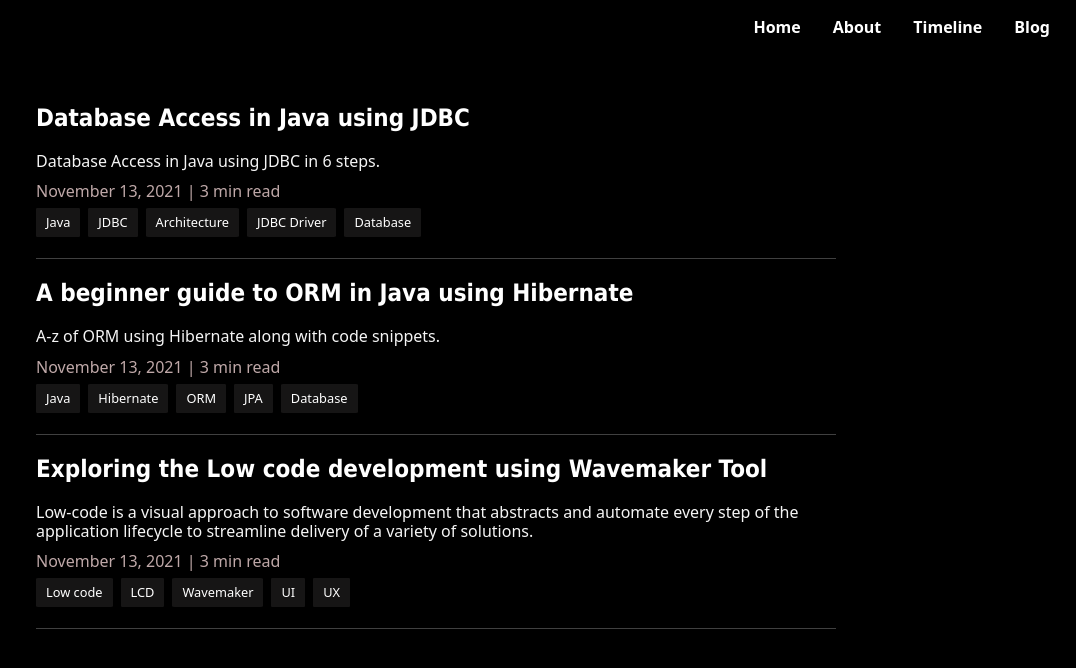
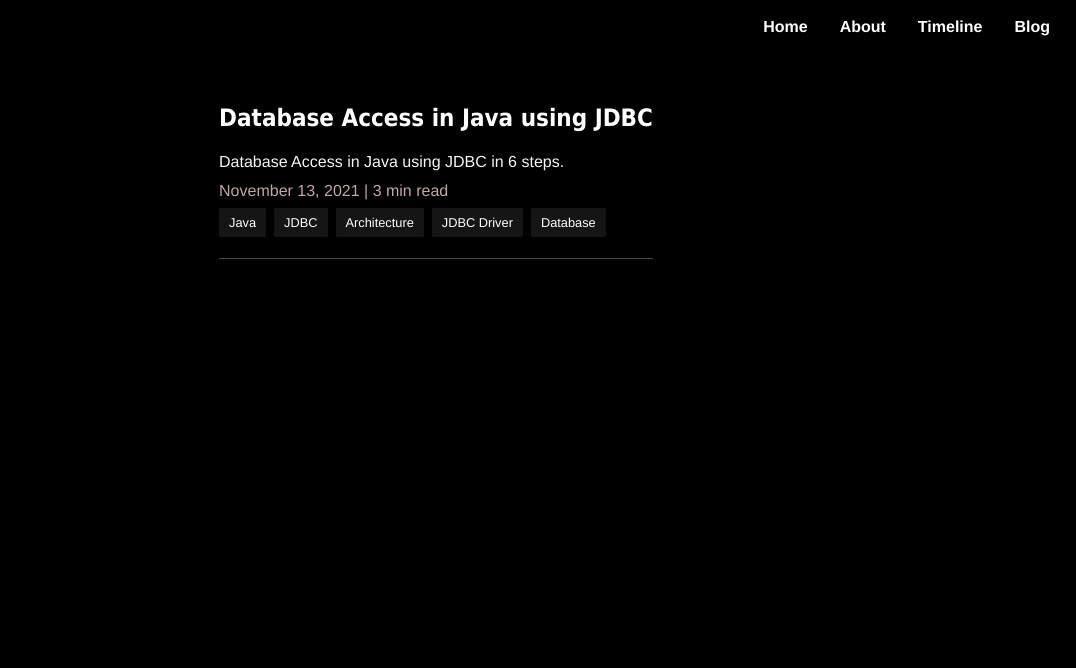
Before and after one commit to poonervikas/vikaspooner, a React (Create React App) app: page /blog in a window 1280 px wide. Shown: the top 668 px of the page, without its empty margins (204-1280 px from the left). Built offline with nearby package versions, Linux system fonts and the light colour scheme.

Commit message:
added analytics, fixed about text and removed extra blogitems

```diff
--- a/public/index.html
+++ b/public/index.html
@@ -1,14 +1,12 @@
 <!DOCTYPE html>
 <html lang="en">
+
 <head>
   <meta charset="utf-8" />
   <link rel="icon" href="%PUBLIC_URL%/favicon.ico" />
   <meta name="viewport" content="width=device-width, initial-scale=1" />
   <meta name="theme-color" content="#000000" />
-    <meta
-      name="description"
-      content="Web site created using create-react-app"
-    />
+  <meta name="description" content="Web site created using create-react-app" />
   <link rel="apple-touch-icon" href="%PUBLIC_URL%/logo192.png" />
   <!--
       manifest.json provides metadata used when your web app is installed on a
@@ -24,9 +22,19 @@
       work correctly both with client-side routing and a non-root public URL.
       Learn how to configure a non-root public URL by running `npm run build`.
     -->
+  <!-- Global site tag (gtag.js) - Google Analytics -->
+  <script async src="https://www.googletagmanager.com/gtag/js?id=G-9BX02XN25V"></script>
+  <script>
+    window.dataLayer = window.dataLayer || [];
+    function gtag() { dataLayer.push(arguments); }
+    gtag('js', new Date());
+
+    gtag('config', 'G-9BX02XN25V');
+  </script>
   <link href="https://fonts.googleapis.com/css2?family=Roboto&display=swap" rel="stylesheet">
   <title>Vikas | Portfolio</title>
 </head>
+
 <body>
   <noscript>You need to enable JavaScript to run this app.</noscript>
   <div id="root"></div>
@@ -41,4 +49,5 @@
       To create a production bundle, use `npm run build` or `yarn build`.
     -->
 </body>
+
 </html>
--- a/src/App.js
+++ b/src/App.js
@@ -11,7 +11,7 @@ import Blogs from './components/Blogs';
 function App() {
   return (
     <div className="dark-theme">
-      <Router basename={process.env.PUBLIC_URL}>
+      <Router >
         <Navigation />
         <Switch>
 
--- a/src/components/About.js
+++ b/src/components/About.js
@@ -18,8 +18,7 @@ const About = () => {
                     start={1}
                     end={23}
                     duration="2"
-                /> years old software engineer based in India. I started my career in IT Industry with a
-                 Tech Giant and currently I am working as a Full Stack Developer and exploring Low Code Development in a FORTUNE 200 Fintech Company. When i am not developing, you can find me playing or watching cricket...</p>
+                /> years old Software Engineer based in India. Currently I am working as a Full Stack Developer and exploring Low Code Development in a FORTUNE 200 Fintech Company. When i am not developing, you can find me playing or watching cricket...</p>
             <hr className="separator-line" /><br />
             <h2 className="about-quote">{'< '}Living, Learning & Leveling up one day at a time{' />'}</h2>
 
--- a/src/components/Blog.js
+++ b/src/components/Blog.js
@@ -3,7 +3,6 @@ import '../styles/blog.css'
 import Tag from './Tag';
 
 const Blog = (props) => {
-    console.log(props.data.title)
     return (
         <div>
             <a href={props.data.link} target="_blank" className="blog-title">{props.data.title}</a>
@@ -11,7 +10,7 @@ const Blog = (props) => {
             <p className="blog-date">{props.data.date +' | '+ props.data.readTime +' read'}</p>
             <div className="tags-container">
                 {props.data.tags.map(tag=>(
-                    <Tag data={tag} />
+                    <Tag data={tag} key={tag} />
                 ))}
             </div>
             <hr></hr>
--- a/src/components/Blogs.js
+++ b/src/components/Blogs.js
@@ -5,12 +5,11 @@ import '../styles/blog.css';
 
 
 const Blogs = () => {
-    console.log(BLOGSDATA)
     return (
         <div className="blogs-container ">
         <div className="blog-container">
             {BLOGSDATA.map(blog => (
-                <Blog data={blog} />
+                <Blog data={blog} key={blog.link} />
             ))}
 
         </div>
--- a/src/components/Journey.js
+++ b/src/components/Journey.js
@@ -9,7 +9,7 @@ const Journey = () => {
         <div className="timeline">
             {
                 TIMELINE.map((timelineData,i)=>(
-                    <Timeline data={timelineData} position={i+1}  />
+                    <Timeline data={timelineData} position={i+1} key={i}  />
                 ))
             }
         </div>
--- a/src/components/Landing.js
+++ b/src/components/Landing.js
@@ -4,9 +4,6 @@ import '../styles/landing.css';
 import Typewriter from 'typewriter-effect';
 import SocialIcons from './SocialIcons';
 import Skills from './Skills';
-import Journey from './Journey';
-
-
 
 const Landing = () => {
     return (
--- a/src/components/Timeline.js
+++ b/src/components/Timeline.js
@@ -1,12 +1,10 @@
 import React from 'react';
-import { TIMELINE } from '../information/Timeline';
 import '../styles/timeline.css'
 
 const Timeline = (props) => {
-    console.log(props.data.title)
     return (
 
-            <div className={props.position%2==0?'Container left':'Container right'}>
+            <div className={props.position%2===0?'Container left':'Container right'}>
                 <div className="content">
                     <h3 className="title">{props.data.title}</h3>
                     <p className="organisation">{props.data.organisation}</p>
--- a/src/information/Blog.js
+++ b/src/information/Blog.js
@@ -6,21 +6,22 @@ export const BLOGSDATA=[
         "date":"November 13, 2021",
         "brief":"Database Access in Java using JDBC in 6 steps.",
         "tags":["Java","JDBC","Architecture","JDBC Driver","Database"]
-    },
-    {
-        "title":"A beginner guide to ORM in Java using Hibernate",
-        "link":"https://medium.com/@poonervikas98/database-access-in-java-using-jdbc-e8d4c548f919",
-        "readTime":"3 min",
-        "date":"November 13, 2021",
-        "brief":"A-z of ORM using Hibernate along with code snippets.",
-        "tags":["Java","Hibernate","ORM","JPA","Database"]
-    },
-    {
-        "title":"Exploring the Low code development using Wavemaker Tool",
-        "link":"https://medium.com/@poonervikas98/database-access-in-java-using-jdbc-e8d4c548f919",
-        "readTime":"3 min",
-        "date":"November 13, 2021",
-        "brief":"Low-code is a visual approach to software development that abstracts and automate every step of the application lifecycle to streamline delivery of a variety of solutions.",
-        "tags":["Low code","LCD","Wavemaker","UI","UX"]
     }
+    //,
+    // {
+    //     "title":"A beginner guide to ORM in Java using Hibernate",
+    //     "link":"https://medium.com/@poonervikas98/database-access-in-java-using-jdbc-e8d4c548f919",
+    //     "readTime":"3 min",
+    //     "date":"November 13, 2021",
+    //     "brief":"A-z of ORM using Hibernate along with code snippets.",
+    //     "tags":["Java","Hibernate","ORM","JPA","Database"]
+    // },
+    // {
+    //     "title":"Exploring the Low code development using Wavemaker Tool",
+    //     "link":"https://medium.com/@poonervikas98/database-access-in-java-using-jdbc-e8d4c548f919",
+    //     "readTime":"3 min",
+    //     "date":"November 13, 2021",
+    //     "brief":"Low-code is a visual approach to software development that abstracts and automate every step of the application lifecycle to streamline delivery of a variety of solutions.",
+    //     "tags":["Low code","LCD","Wavemaker","UI","UX"]
+    // }
 ]
--- a/src/styles/navigation.css
+++ b/src/styles/navigation.css
@@ -16,7 +16,11 @@ font-weight: bold;
 .nav-link:hover{
     color: whitesmoke;
 }
-.nav-link:hover,:focus{
+.nav-link:active{
+    color: whitesmoke;
+}
+
+.nav-link:focus{
     color: whitesmoke;
 }
 @media screen and (max-width: 768px) {
```
Lines whose indentation alone changed are shown as unchanged.
